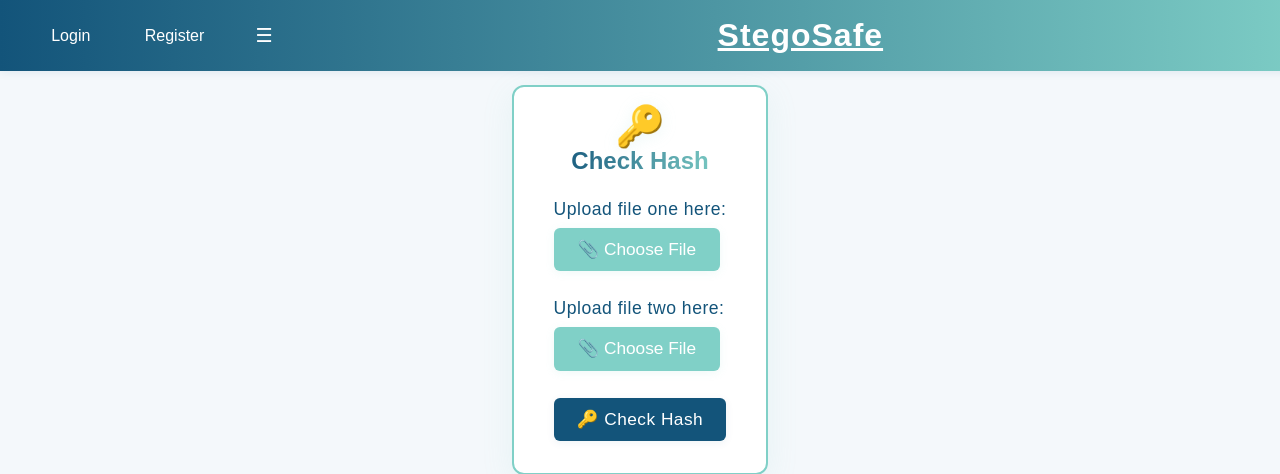
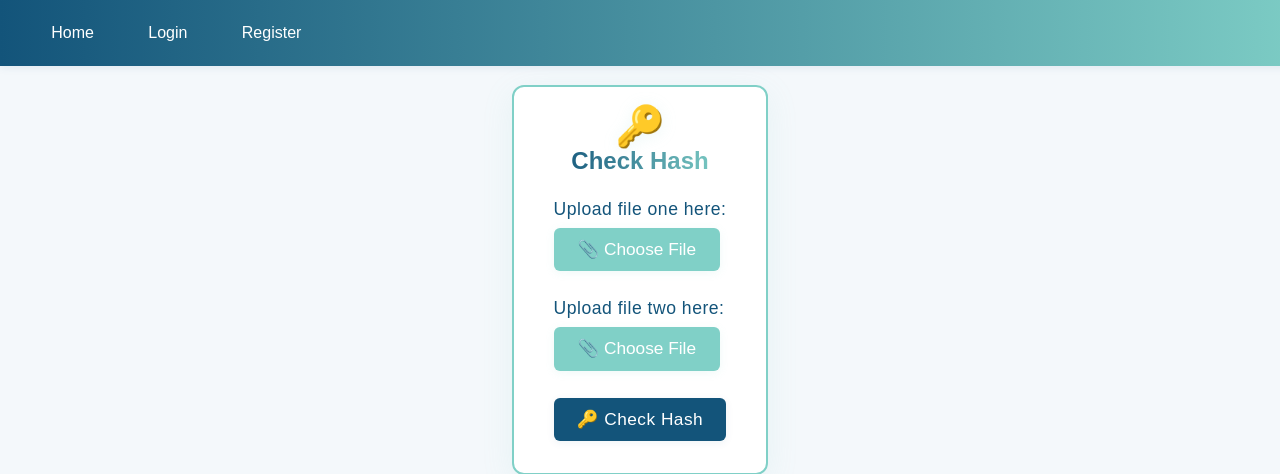
Before and after one commit to janouskie/Cryptographic-Embedding-an-Image, a Flask app: page /hash in a window 1280 px wide. Shown: the top 474 px of the page. Run offline with Flask 3, Linux system fonts and the light colour scheme.

Commit message:
Update base.html

```diff
--- a/mat2/website/templates/base.html
+++ b/mat2/website/templates/base.html
@@ -9,24 +9,33 @@
 </head>
 <body>
     <nav class="navbar">
-        <div class="nav-links">
+        <div class="nav-links nav-links-left">
+            <a href="{{ url_for('home.index') }}">Home</a>
             {% if 'user_id' in session %}
                 <a href="{{ url_for('profile.profile') }}">Profile</a>
                 <a href="{{ url_for('auth.logout') }}">Logout</a>
+                <div class="dropdown">
+                    <button class="dropbtn">&#9776;</button>
+                    <div class="dropdown-content">
+                        <a href="{{ url_for('home.mdstrip') }}">MDs</a>
+                        <a href="{{ url_for('home.hash') }}">Hash</a>
+                        <a href="{{ url_for('home.metadata') }}">Image Metadata Actions</a>
+                        <a href="#">Placeholder</a>
+                        {% with messages = get_flashed_messages(with_categories=true) %}
+                          {% if messages %}
+                            {% for category, message in messages %}
+                              <div class="dropdown-alert alert-{{ category }}">{{ message }}</div>
+                            {% endfor %}
+                          {% endif %}
+                        {% endwith %}
+                    </div>
+                </div>
             {% else %}
                 <a href="{{ url_for('auth.login') }}">Login</a>
                 <a href="{{ url_for('auth.register') }}">Register</a>
             {% endif %}
-            <div class="dropdown">
-                <button class="dropbtn">&#9776;</button>
-                <div class="dropdown-content">
-                    <a href="{{ url_for('exif.mdstrip') }}">MDs</a>
-                    <a href="{{ url_for('home.hash') }}">Hash</a>
-                    <a href="#">Placeholder</a>
-                </div>
-            </div>
         </div>
-        <a href="{{ url_for('home.index') }}" class="navbar-title">StegoSafe</a>
+        <div class="nav-links nav-links-right"></div>
     </nav>
     <main class="main-content">
         {% block content %}{% endblock %}
@@ -55,7 +64,6 @@
         </div>
         <div class="footer-bottom">
             <span>&copy; {{ current_year }} YourSite. All rights reserved.</span>
-            <span class="footer-designer">Design: <a href="https://templatemo.com/" target="_blank">TemplateMo</a></span>
         </div>
         <div class="footer-accent"></div>
     </footer>
```
